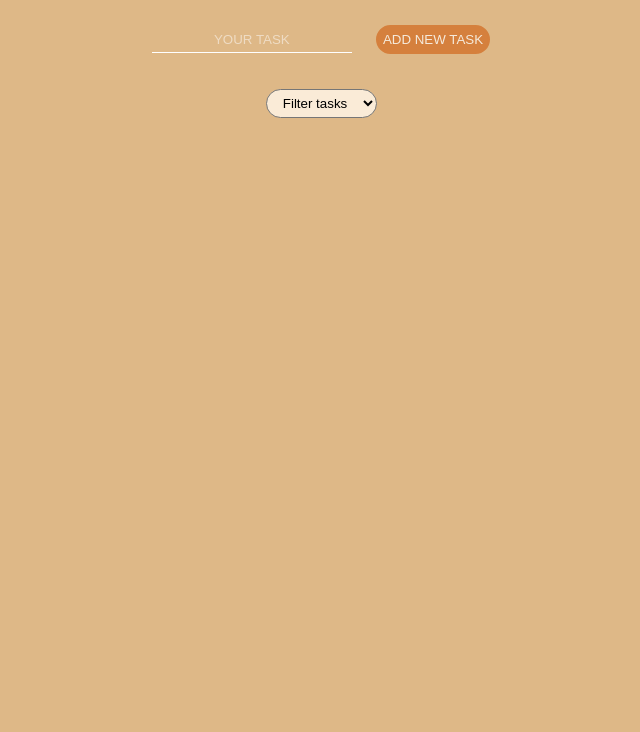
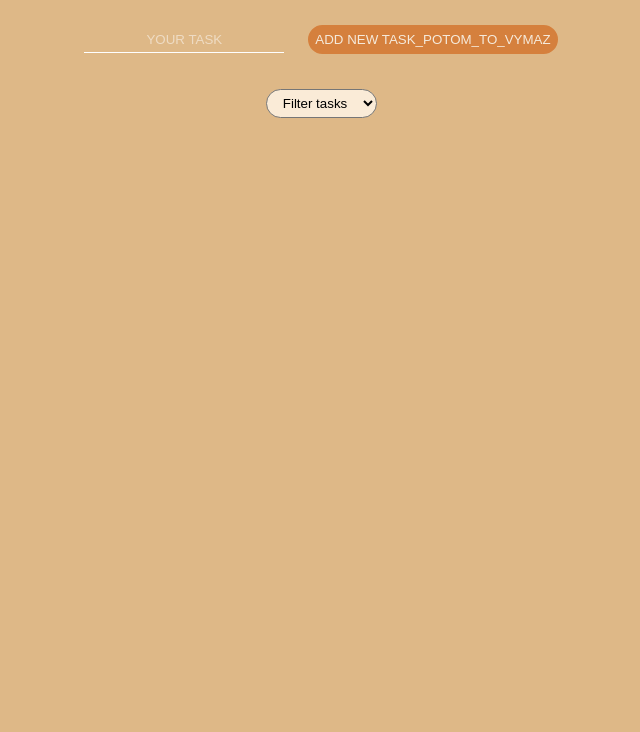
Before and after one commit to SimiDrinkova/Todo-App, a website: page index.html in a window 1280 px wide. Shown: the part 68-800 px from the top of the page, without its empty margins (319-959 px from the left). Drawn offline with Linux system fonts and the light colour scheme.

Commit message:
change workflow

```diff
--- a/index.html
+++ b/index.html
@@ -18,7 +18,7 @@
 				<h1>Your Todos</h1>
         <form id="my-form">
           <input type="text" id= "todo" placeholder="Your task">
-          <button id="create">Add new task</button>
+          <button id="create">Add new task_POTOM_TO_Vymaz</button>
         </form>
 		<div class="select">
 			<select name="filter" class="filter-todo">
```
